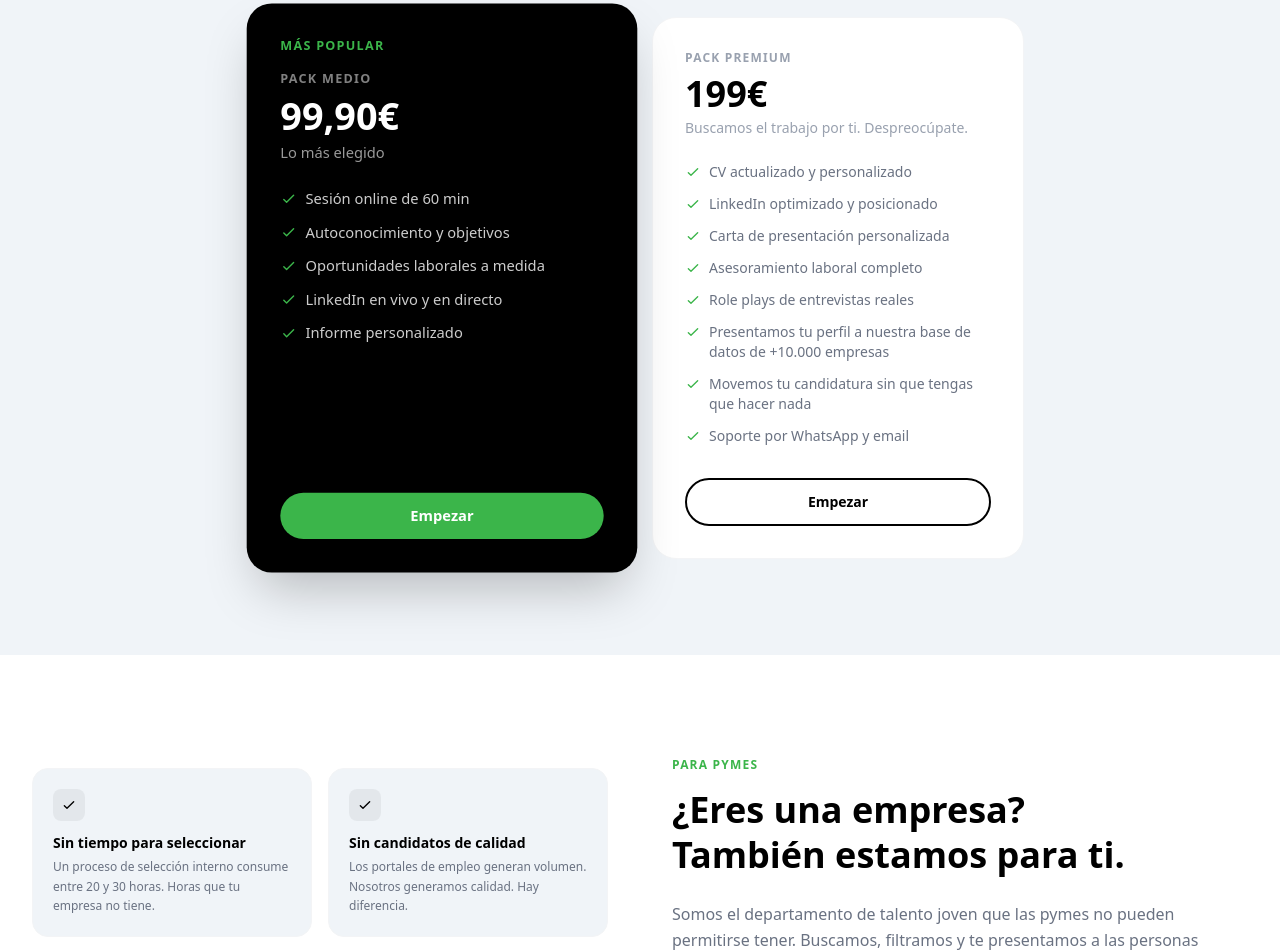
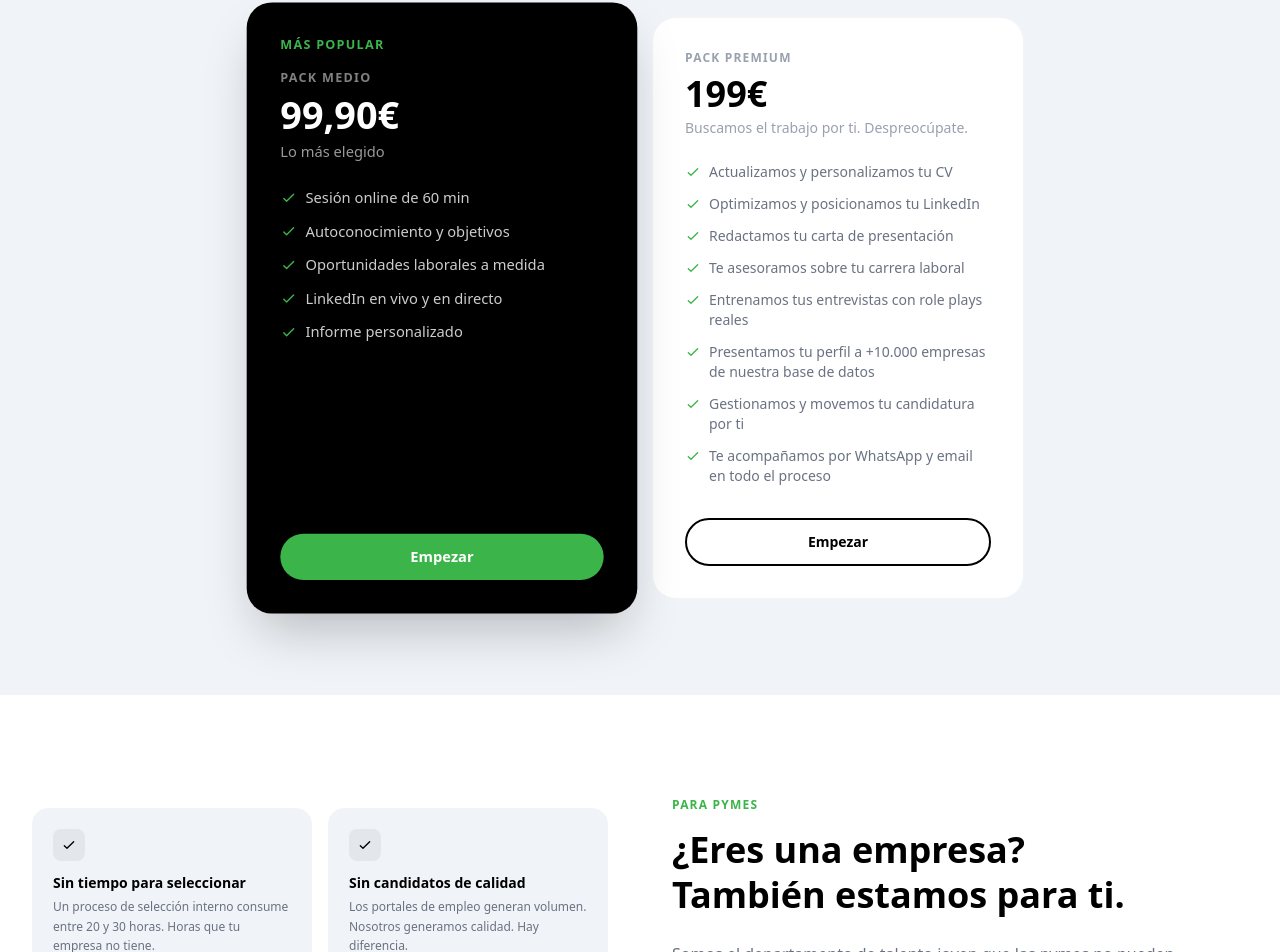
Before and after one commit to Job2Jump/job2jump-web, a Next.js app: page / in a window 1280 px wide. Shown: the part 2085-3037 px from the top of the page. Built offline with nearby package versions, Linux system fonts and the light colour scheme.

Commit message:
Pack Premium: verbos en primera persona para mayor claridad y acción
Co-Authored-By: Claude Sonnet 4.6 <noreply@anthropic.com>

```diff
--- a/app/page.js
+++ b/app/page.js
@@ -175,14 +175,14 @@ export default function Home() {
                 precio: "199€",
                 desc: "Buscamos el trabajo por ti. Despreocúpate.",
                 items: [
-                  "CV actualizado y personalizado",
-                  "LinkedIn optimizado y posicionado",
-                  "Carta de presentación personalizada",
-                  "Asesoramiento laboral completo",
-                  "Role plays de entrevistas reales",
-                  "Presentamos tu perfil a nuestra base de datos de +10.000 empresas",
-                  "Movemos tu candidatura sin que tengas que hacer nada",
-                  "Soporte por WhatsApp y email",
+                  "Actualizamos y personalizamos tu CV",
+                  "Optimizamos y posicionamos tu LinkedIn",
+                  "Redactamos tu carta de presentación",
+                  "Te asesoramos sobre tu carrera laboral",
+                  "Entrenamos tus entrevistas con role plays reales",
+                  "Presentamos tu perfil a +10.000 empresas de nuestra base de datos",
+                  "Gestionamos y movemos tu candidatura por ti",
+                  "Te acompañamos por WhatsApp y email en todo el proceso",
                 ],
                 href: "/practicas",
                 destacado: false,
```
